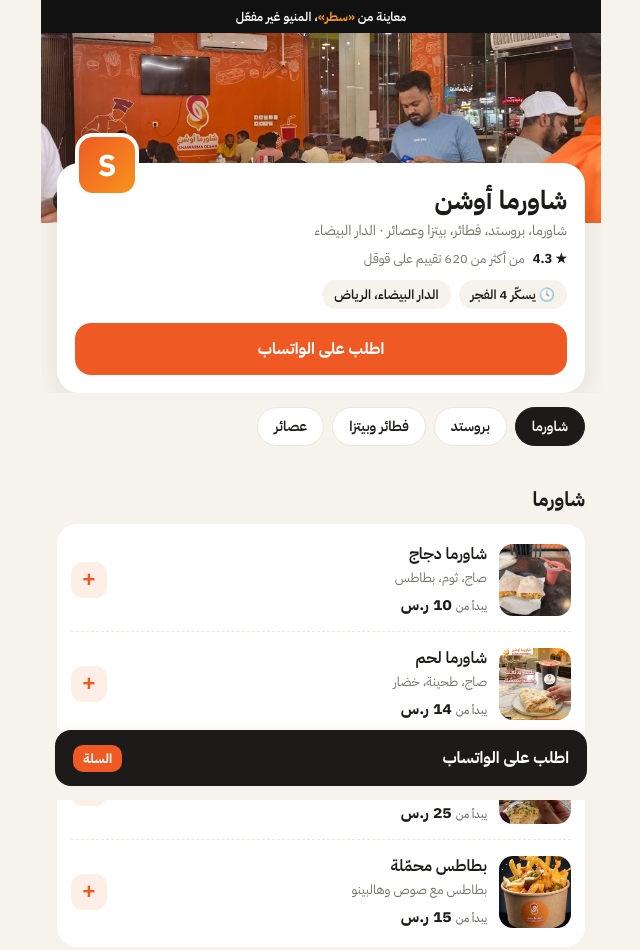
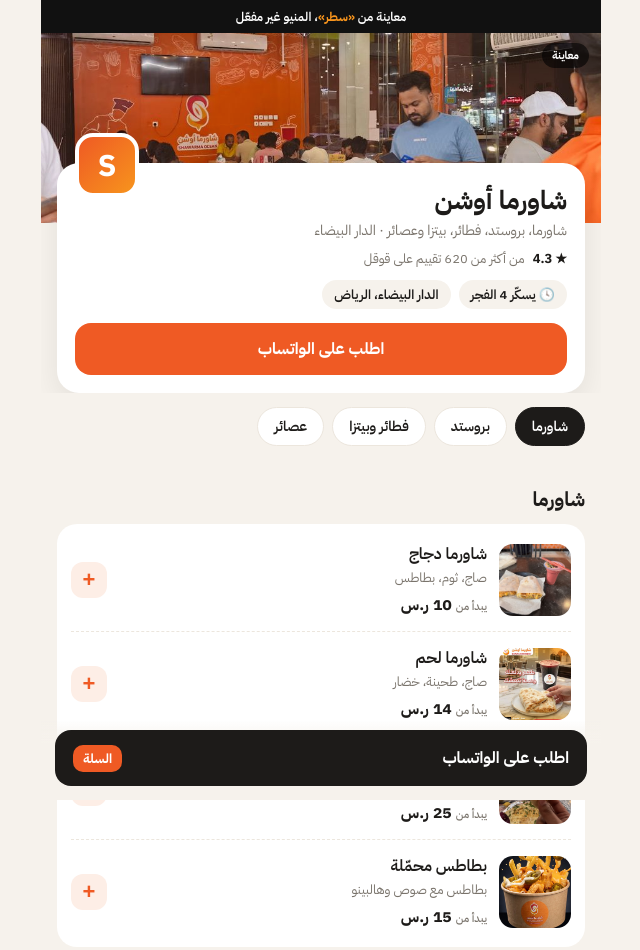
Before and after one commit to slymanalnzy98-hub/satr-demos, a plain HTML site: page r-ocean/index.html in a window 1280 px wide. Shown: the top 950 px of the page, without its empty margins (319-959 px from the left). Drawn offline with Linux system fonts and the light colour scheme.

Commit message:
Ocean: move preview badge
Co-Authored-By: Claude Opus 5.5 <noreply@anthropic.com>

```diff
--- a/r-ocean/index.html
+++ b/r-ocean/index.html
@@ -17,7 +17,7 @@ a{color:inherit;text-decoration:none}
 .pv-bar b{color:var(--o2)}
 .cover{height:190px;background:linear-gradient(135deg,var(--o),var(--o2));position:relative;overflow:hidden}
 .cover img{width:100%;height:100%;object-fit:cover;opacity:.9;display:block}
-.cover span{position:absolute;bottom:10px;left:12px;background:rgba(0,0,0,.6);color:#fff;font-size:11px;font-weight:700;padding:4px 10px;border-radius:999px}
+.cover span{position:absolute;top:10px;right:12px;background:rgba(0,0,0,.6);color:#fff;font-size:11px;font-weight:700;padding:4px 10px;border-radius:999px}
 .head{margin:-60px 16px 0;position:relative;background:var(--card);border-radius:22px;padding:18px;box-shadow:0 10px 30px rgba(0,0,0,.08)}
 .head .lg{position:absolute;top:-30px;left:18px;width:64px;height:64px;border-radius:18px;background:linear-gradient(135deg,var(--o),var(--o2));color:#fff;display:grid;place-items:center;font-size:30px;font-weight:700;border:4px solid #fff}
 .head h1{font-size:26px;font-weight:700}
```
